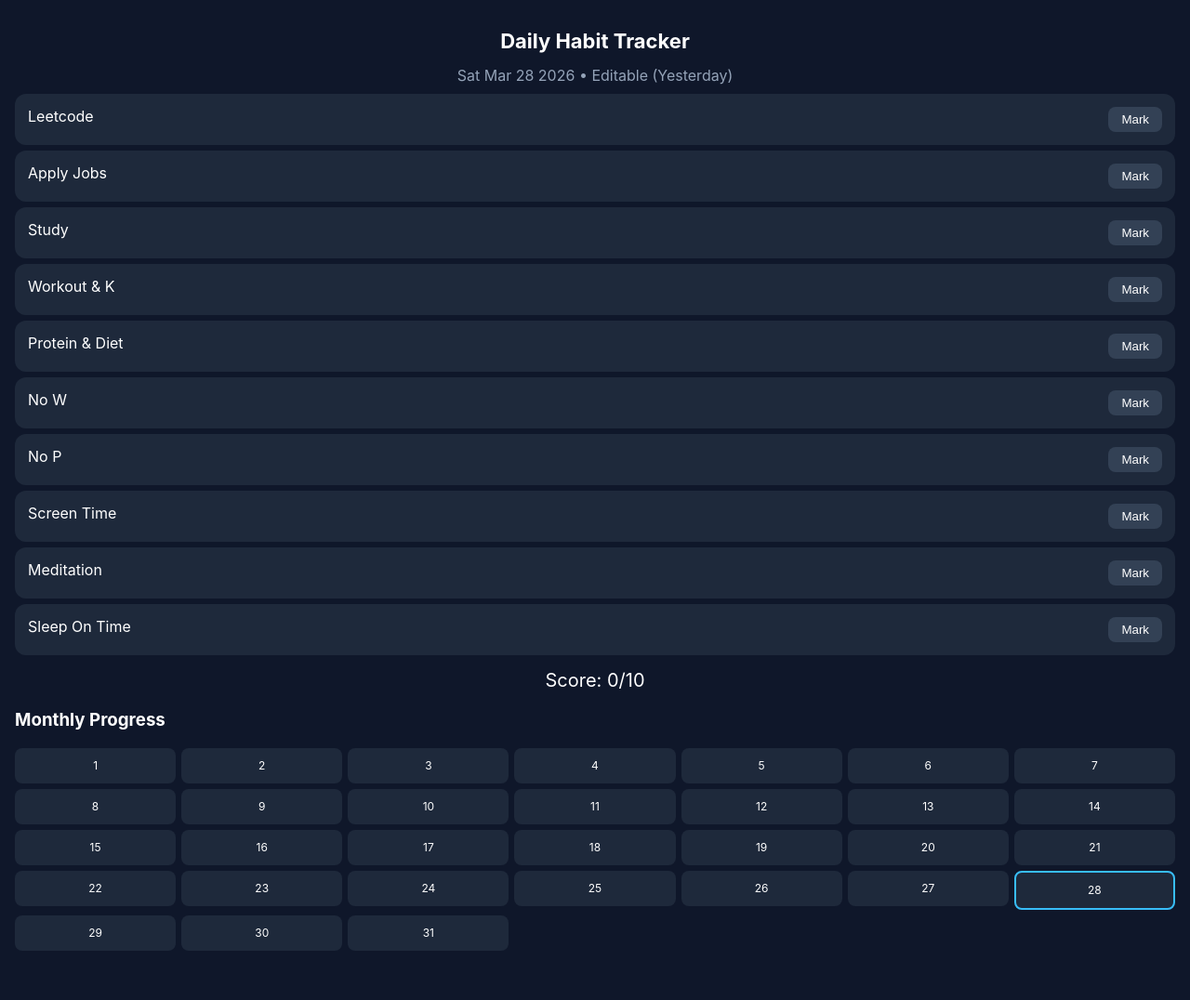
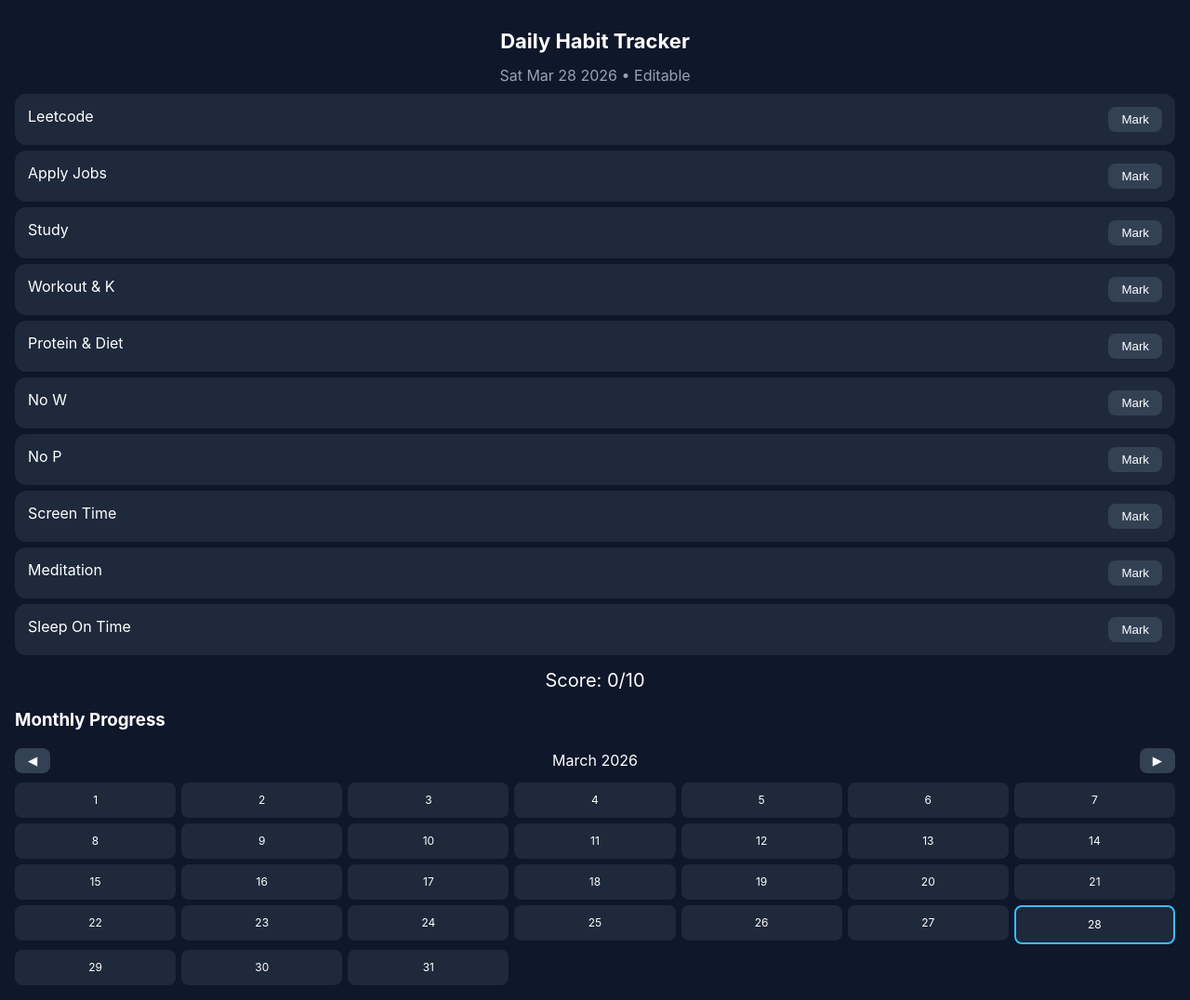
Before and after one commit to sharmashivam5/HabbitTracker, a plain HTML site: page index.html in a window 1280 px wide. Shown: the whole page at 93% size. Before the commit the page ends 1039 px from the top, so only its background shows below. Drawn offline with Linux system fonts and the light colour scheme.

Commit message:
Update index.html with calendar

```diff
--- a/index.html
+++ b/index.html
@@ -93,6 +93,13 @@ button {
 <div id="score"></div>
 
 <h3>Monthly Progress</h3>
+
+<div style="display:flex;justify-content:space-between;align-items:center;margin:10px 0;">
+  <button onclick="changeMonth(-1)">◀</button>
+  <span id="monthLabel"></span>
+  <button onclick="changeMonth(1)">▶</button>
+</div>
+
 <div id="calendar"></div>
 
 <script>
@@ -104,14 +111,20 @@ const habits = [
 
 let history = JSON.parse(localStorage.getItem("history")) || {};
 let selectedDate = getTodayKey();
+let currentDate = new Date();
 
-// ---------- DATE HELPERS ----------
+// ---------- DATE HELPERS (FIXED) ----------
 function getTodayKey() {
-  return new Date().toISOString().split("T")[0];
+  const d = new Date();
+  return d.getFullYear() + "-" +
+    String(d.getMonth() + 1).padStart(2, "0") + "-" +
+    String(d.getDate()).padStart(2, "0");
 }
 
 function getDateKey(date) {
-  return date.toISOString().split("T")[0];
+  return date.getFullYear() + "-" +
+    String(date.getMonth() + 1).padStart(2, "0") + "-" +
+    String(date.getDate()).padStart(2, "0");
 }
 
 // ---------- EDIT RULE ----------
@@ -130,7 +143,6 @@ function isEditable(dateKey) {
 // ---------- RENDER ----------
 function render() {
 
-  // Ensure date exists
   if (!history[selectedDate]) {
     history[selectedDate] = {};
   }
@@ -173,14 +185,19 @@ function render() {
   document.getElementById("score").innerText =
     `Score: ${count}/${habits.length}`;
 
-  // Top date + status
   const status = isEditable(selectedDate)
-    ? "Editable (Yesterday)"
+    ? "Editable"
     : "Locked";
 
   document.getElementById("date").innerText =
     new Date(selectedDate).toDateString() + " • " + status;
 
+  renderCalendar();
+}
+
+// ---------- MONTH CHANGE ----------
+function changeMonth(offset) {
+  currentDate.setMonth(currentDate.getMonth() + offset);
   renderCalendar();
 }
 
@@ -192,13 +209,20 @@ function renderCalendar() {
   const grid = document.createElement("div");
   grid.className = "calendar-grid";
 
+  const year = currentDate.getFullYear();
+  const month = currentDate.getMonth();
+
+  const daysInMonth = new Date(year, month + 1, 0).getDate();
+
+  document.getElementById("monthLabel").innerText =
+    currentDate.toLocaleString("default", { month: "long", year: "numeric" });
+
   const today = getTodayKey();
 
-  for(let i = 1; i <= 31; i++) {
-    const date = new Date();
-    date.setDate(i);
+  for(let i = 1; i <= daysInMonth; i++) {
+    const date = new Date(year, month, i);
+    const key = getDateKey(date);
 
-    const key = getDateKey(date);
     const state = history[key] || {};
     const score = Object.values(state).filter(v => v).length;
 
```
